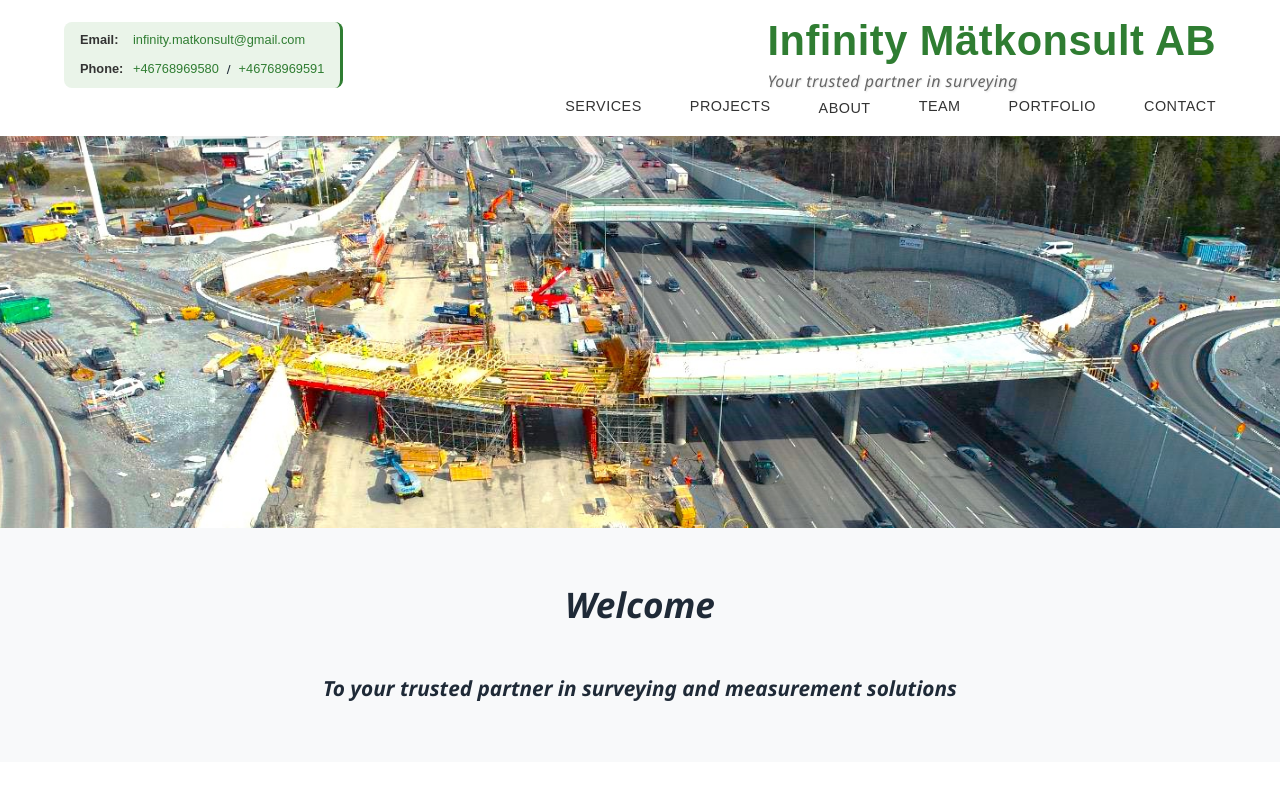
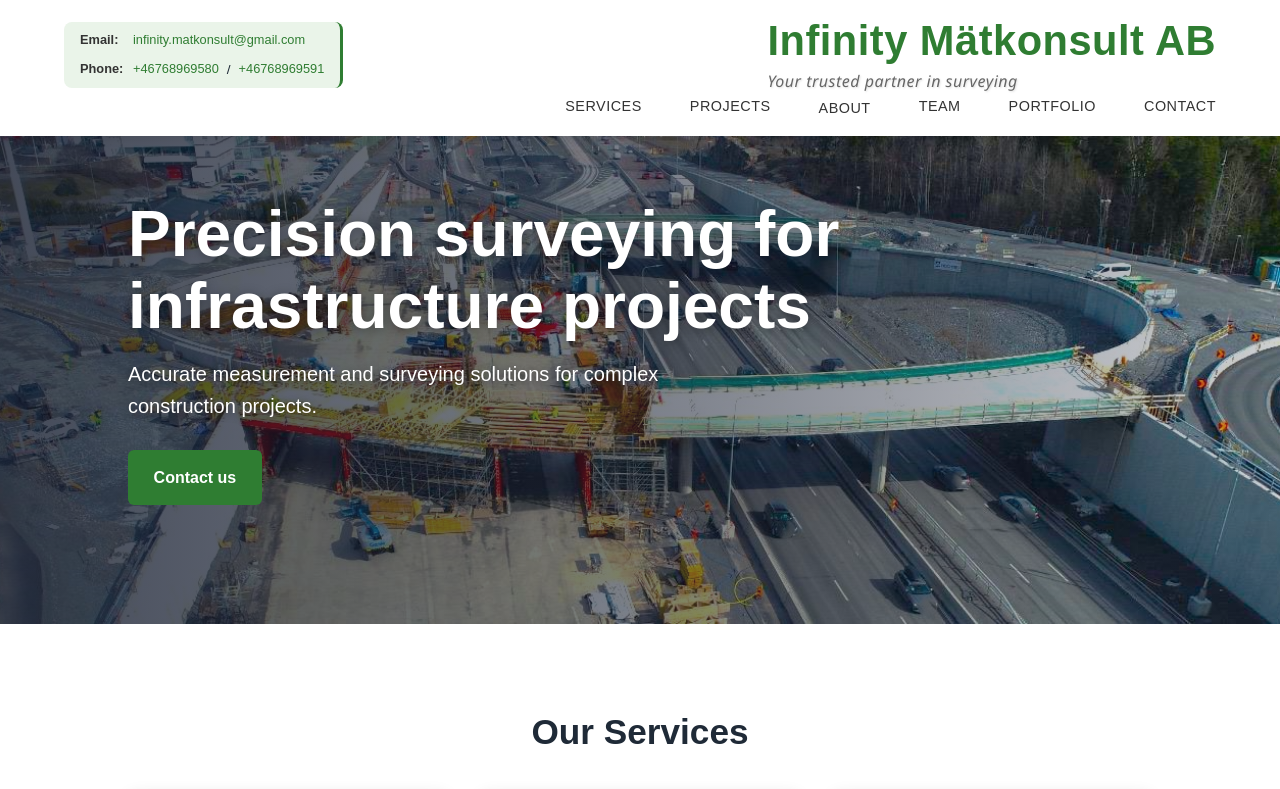
Before and after one commit to YourMan101/infiweb, a website: page public/index.html in a window 1280 px wide. Shown: the top 789 px of the page. Drawn offline with Linux system fonts and the light colour scheme.

Commit message:
Improve homepage hero section

```diff
--- a/public/css/style.css
+++ b/public/css/style.css
@@ -187,75 +187,78 @@ body {
 /* Hero Image Section */
 .hero-image {
     width: 100%;
-    height: 60vh;  /* Increased height */
+    min-height: 480px;
+    height: 68vh;
+    max-height: 760px;
     background-image: url('/images/hero4.jpeg');
     background-size: cover;
     background-position: center 20%;  /* Adjusted to show more of the top of the image */
     background-repeat: no-repeat;
     position: relative;
     margin: 0;
-    padding-top: 80px;  /* Match header height */
     margin-top: 80px;  /* Add margin to push content below fixed header */
+    display: flex;
+    align-items: center;
+    padding: 3rem 10%;
+}
+
+.hero-image::before {
+    content: '';
+    position: absolute;
+    inset: 0;
+    background: linear-gradient(90deg, rgba(15, 23, 42, 0.78) 0%, rgba(15, 23, 42, 0.52) 55%, rgba(15, 23, 42, 0.2) 100%);
 }
 
 .hero-content {
-    position: absolute;
-    top: 50%;
-    left: 50%;
-    transform: translate(-50%, -50%);
-    text-align: center;
-    color: white;
-    width: 80%;
-    padding: 15px;
-    background-color: rgba(0, 0, 0, 0.4);
+    position: relative;
+    z-index: 1;
+    width: 100%;
+    max-width: 820px;
+    color: #fff;
 }
 
 .hero-content h2 {
-    font-size: 2rem;
-    margin-bottom: 0.8rem;
-    text-shadow: 2px 2px 4px rgba(0, 0, 0, 0.5);
+    color: #fff;
+    font-size: clamp(2.2rem, 5vw, 4rem);
+    line-height: 1.12;
+    margin-bottom: 1rem;
+    text-align: left;
+    text-shadow: 0 2px 12px rgba(0, 0, 0, 0.35);
 }
 
 .hero-content p {
-    font-size: 1.1rem;
-    text-shadow: 1px 1px 2px rgba(0, 0, 0, 0.5);
+    max-width: 620px;
+    margin-bottom: 1.75rem;
+    color: #fff;
+    font-size: clamp(1rem, 2vw, 1.25rem);
+    line-height: 1.6;
+    text-shadow: 0 2px 8px rgba(0, 0, 0, 0.4);
 }
 
-/* Introduction Section */
-.introduction {
-    padding: 3rem 10%;
-    margin: 0;
-    background-color: #f8f9fa;
-    text-align: center;
-    position: relative;
-    top: -2rem;
+.hero-button {
+    display: inline-block;
+    padding: 0.9rem 1.6rem;
+    border-radius: 6px;
+    background: var(--color-green);
+    color: #fff;
+    font-weight: 700;
+    text-decoration: none;
+    transition: background-color 0.2s ease, transform 0.2s ease;
 }
 
-.introduction h2 {
-    font-family: 'Segoe UI', Arial, sans-serif;
-    font-style: italic;
-    font-weight: 600;
-    color: #92D36D;
-    font-size: 2.2rem;
-    margin-bottom: 1rem;
-    text-shadow: 1px 1px 2px rgba(146, 211, 109, 0.2);
+.hero-button:hover {
+    background: var(--color-green-hover);
+    color: #fff;
+    transform: translateY(-2px);
 }
 
-.introduction p {
-    font-family: 'Segoe UI', Arial, sans-serif;
-    font-style: italic;
-    font-weight: 600;
-    font-size: 1.3rem;
-    color: #92D36D;
-    max-width: 800px;
-    margin: 0 auto;
-    line-height: 1.6;
-    text-shadow: 1px 1px 2px rgba(0, 0, 0, 0.1);
-    padding: 0.5rem 0;
+.hero-button:focus-visible {
+    outline: 3px solid #fff;
+    outline-offset: 3px;
 }
 
 /* Section Styles */
-section:not(.hero-image):not(.introduction) {
+section:not(.hero-image) {
     padding: 5rem 10%;
     margin: 0;  /* Remove default margin */
 }
@@ -578,22 +581,10 @@ footer {
     }
 
     .hero-image {
-        height: 40vh;
+        min-height: 420px;
+        height: 55vh;
         margin-top: 120px;
-        padding-top: 0;
-    }
-
-    .introduction {
-        padding-top: 2rem;
-        padding-bottom: 2rem;
-    }
-
-    .introduction h2 {
-        font-size: 1.8rem;
-    }
-
-    .introduction p {
-        font-size: 1.1rem;
+        padding: 2.5rem 6%;
     }
 
     section {
@@ -642,7 +633,8 @@ footer {
     }
 
     .hero-image {
-        height: 35vh;
+        min-height: 380px;
+        height: 50vh;
         margin-top: 140px;
     }
 
@@ -1259,8 +1251,7 @@ section {
 .about h2,
 .team h2,
 .portfolio h2,
-.contact-form-section h2,
-.introduction h2 {
+.contact-form-section h2 {
     text-align: center;
     margin-bottom: 2rem;
 }
@@ -1272,8 +1263,7 @@ section {
     .about h2::after,
     .team h2::after,
     .portfolio h2::after,
-    .contact-form-section h2::after,
-    .introduction h2::after {
+    .contact-form-section h2::after {
         height: 2px;
         bottom: -6px;
     }
@@ -1296,8 +1286,6 @@ body {
     background-color: var(--color-green);
 }
 
-.introduction h2,
-.introduction p,
 section h2,
 .services h2,
 .service-item h3,
@@ -1371,3 +1359,8 @@ footer {
 footer .contact-info h3 {
     color: #fff;
 }
+
+.hero-content h2,
+.hero-content p {
+    color: #fff;
+}
--- a/public/index.html
+++ b/public/index.html
@@ -41,13 +41,12 @@
 
      <!-- Hero Image Section -->
      <section class="hero-image">
+        <div class="hero-content">
+            <h2>Precision surveying for infrastructure projects</h2>
+            <p>Accurate measurement and surveying solutions for complex construction projects.</p>
+            <a class="hero-button" href="/contact.html">Contact us</a>
+        </div>
      </section>
-
-     <!--Introduction section-->
-     <header class="introduction">
-        <h2>Welcome</h2>
-        <p>To your trusted partner in surveying and measurement solutions</p>
-     </header>
 
            <!-- Services section -->
       <section id="services" class="services">
```
